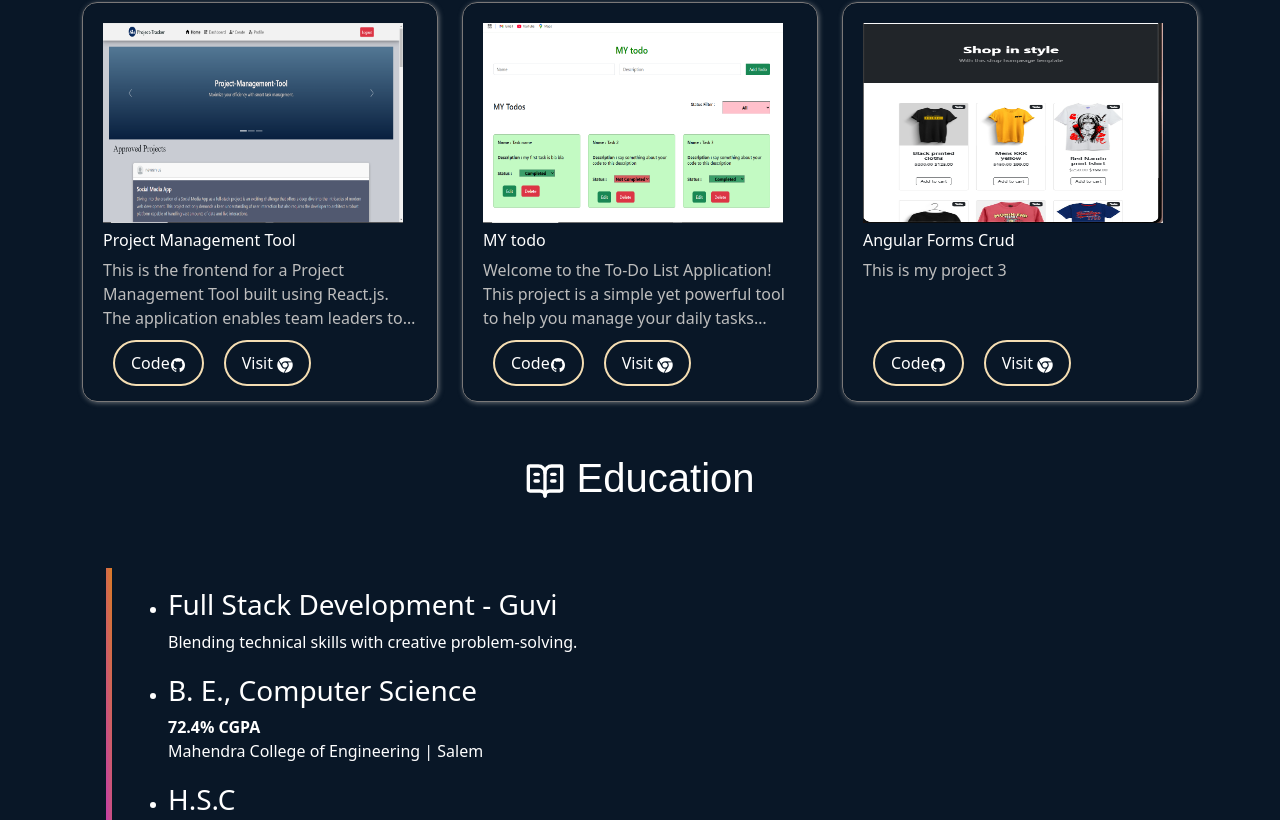
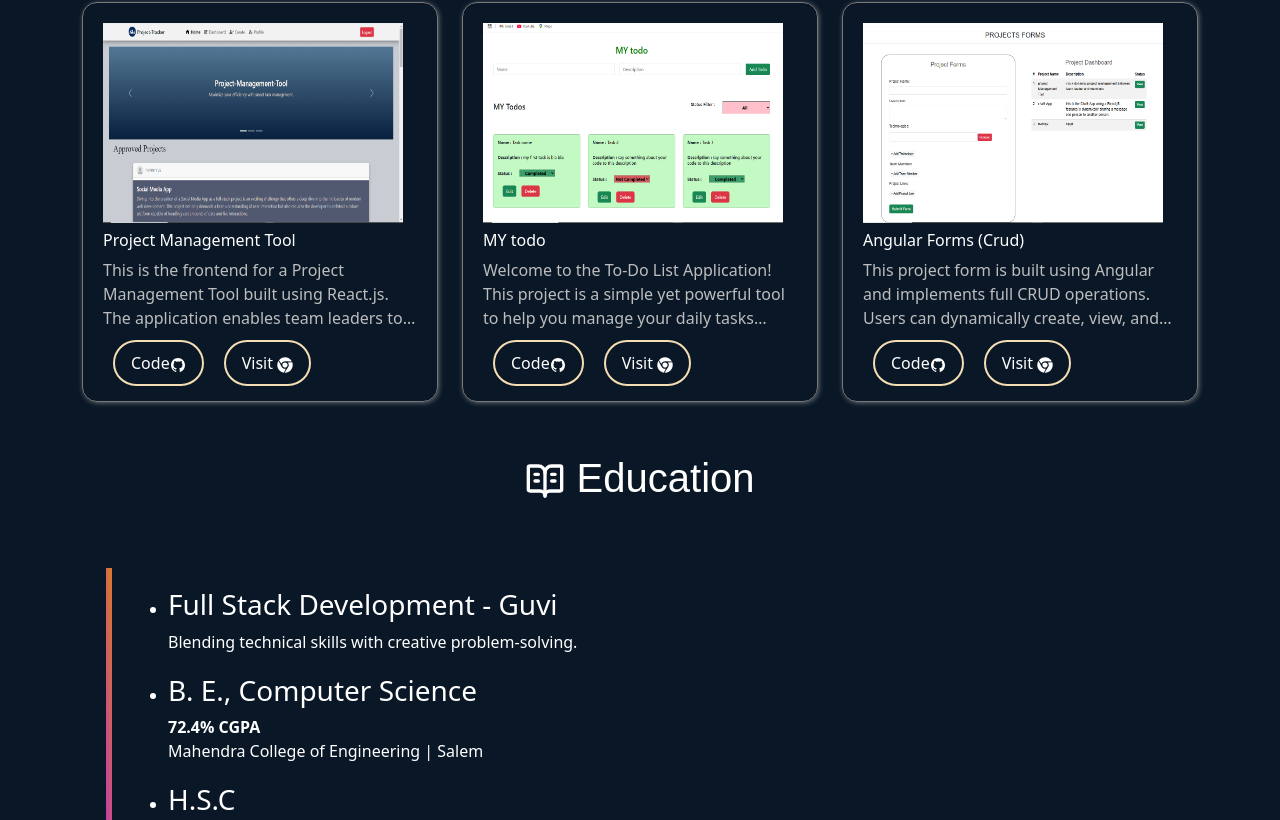
Before and after one commit to naveengus/My-Portfolio, a React (Vite) app: page / in a window 1280 px wide. Shown: the part 1006-1826 px from the top of the page. Built offline with nearby package versions, Linux system fonts and the light colour scheme; a web font is replaced by a local one.

Commit message:
portfolio

```diff
--- a/src/components/Projects.jsx
+++ b/src/components/Projects.jsx
@@ -2,6 +2,7 @@ import React from "react";
 import project1 from "../assets/project1.png";
 import pro2 from "../assets/project2 (1).png";
 import pro3 from "../assets/project3.png";
+import AngularProject from "../assets/project4.png";
 import { IoLogoGithub } from "react-icons/io5";
 import { FaChrome } from "react-icons/fa";
 import {
@@ -30,9 +31,10 @@ function Projects() {
     },
     {
       id: 3,
-      img: pro2,
-      title: "Angular Forms Crud",
-      description: "This is my project 3",
+      img: AngularProject,
+      title: "Angular Forms (Crud)",
+      description:
+        "This project form is built using Angular and implements full CRUD operations. Users can dynamically create, view, and delete projects using reactive forms.",
       link: "https://github.com/naveengus/Angular-first.git",
       visit: "https://angular-forms",
     },
```
Also changed, not shown: src/assets/project4.png (added).
